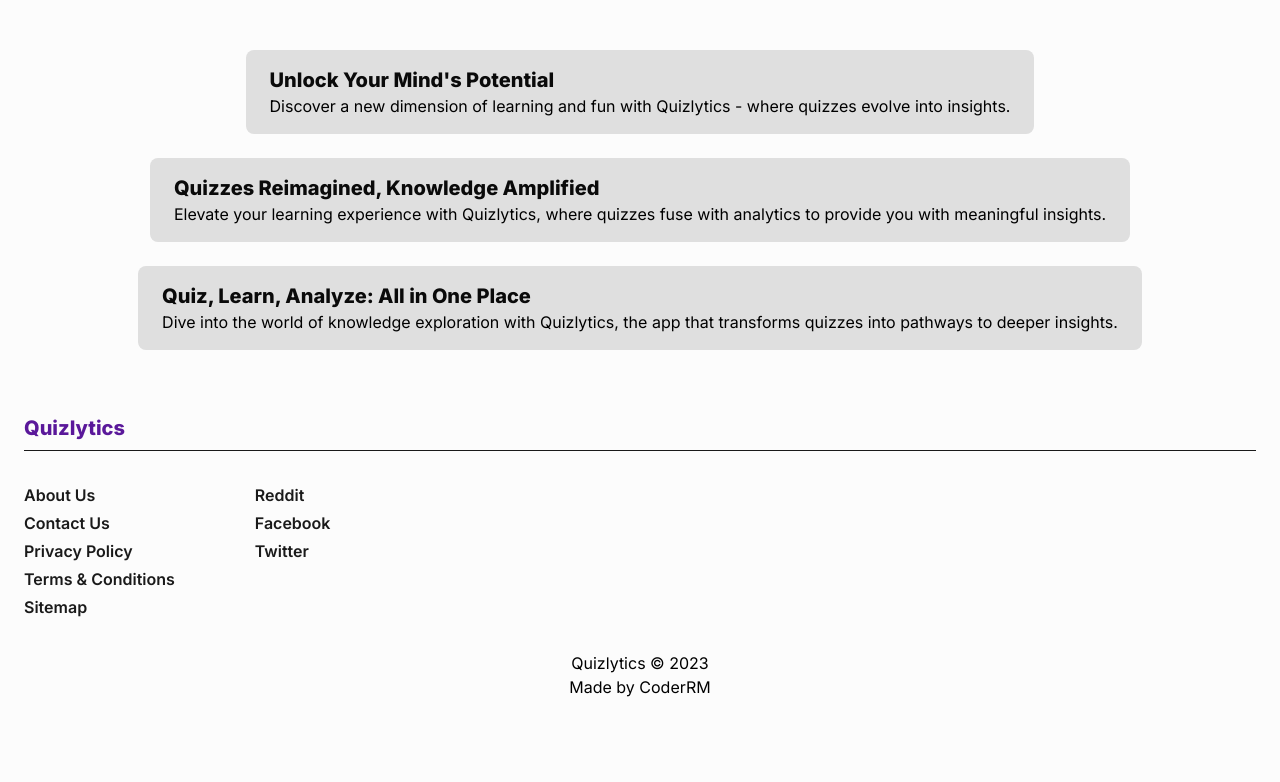
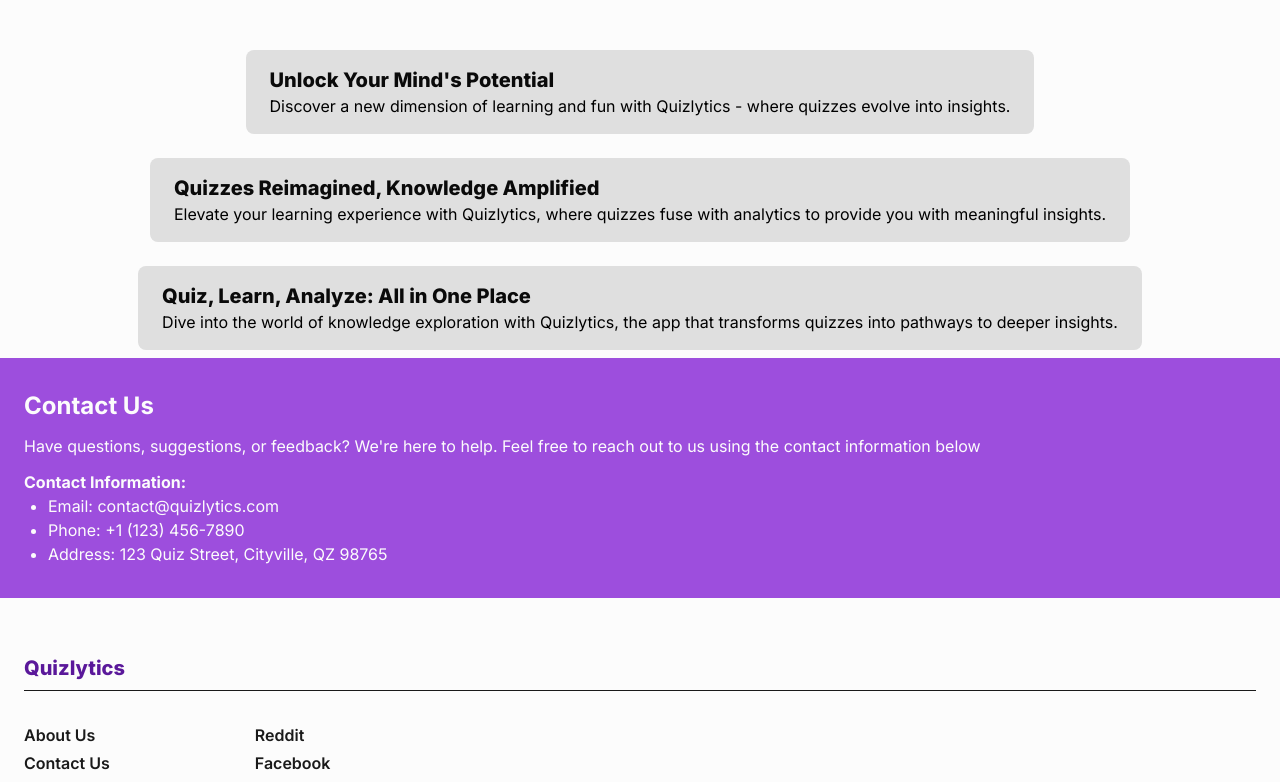
Before and after one commit to code-rizzard/quizlytics_nextjs, a Next.js app: page / in a window 1280 px wide. Shown: the part 398-1180 px from the top of the page. Before the commit the page ends 1105 px from the top, so only its background shows below. Built offline with nearby package versions, Linux system fonts and the light colour scheme.

Commit message:
Added contact us section

```diff
--- a/app/page.tsx
+++ b/app/page.tsx
@@ -97,6 +97,25 @@
           </p>
         </article>
       </section>
+      <section
+      className='bg-primary-lt w-full text-onPrimary py-8 px-6 flex flex-col gap-3'
+      >
+        <h2
+        className='text-2xl font-bold'
+        >Contact Us</h2>
+        <p>
+          Have questions, suggestions, or feedback? We're here to help. Feel free to reach out to us using the contact information below
+        </p>
+        <p>
+          <span className='font-bold'>Contact Information:</span>
+          <br />
+          <ul className='list-disc pl-6'>
+            <li>Email: contact@quizlytics.com</li>
+            <li>Phone: +1 (123) 456-7890</li>
+            <li>Address: 123 Quiz Street, Cityville, QZ 98765</li>
+          </ul>
+        </p>
+      </section>
     </main>
   )
 }
```
